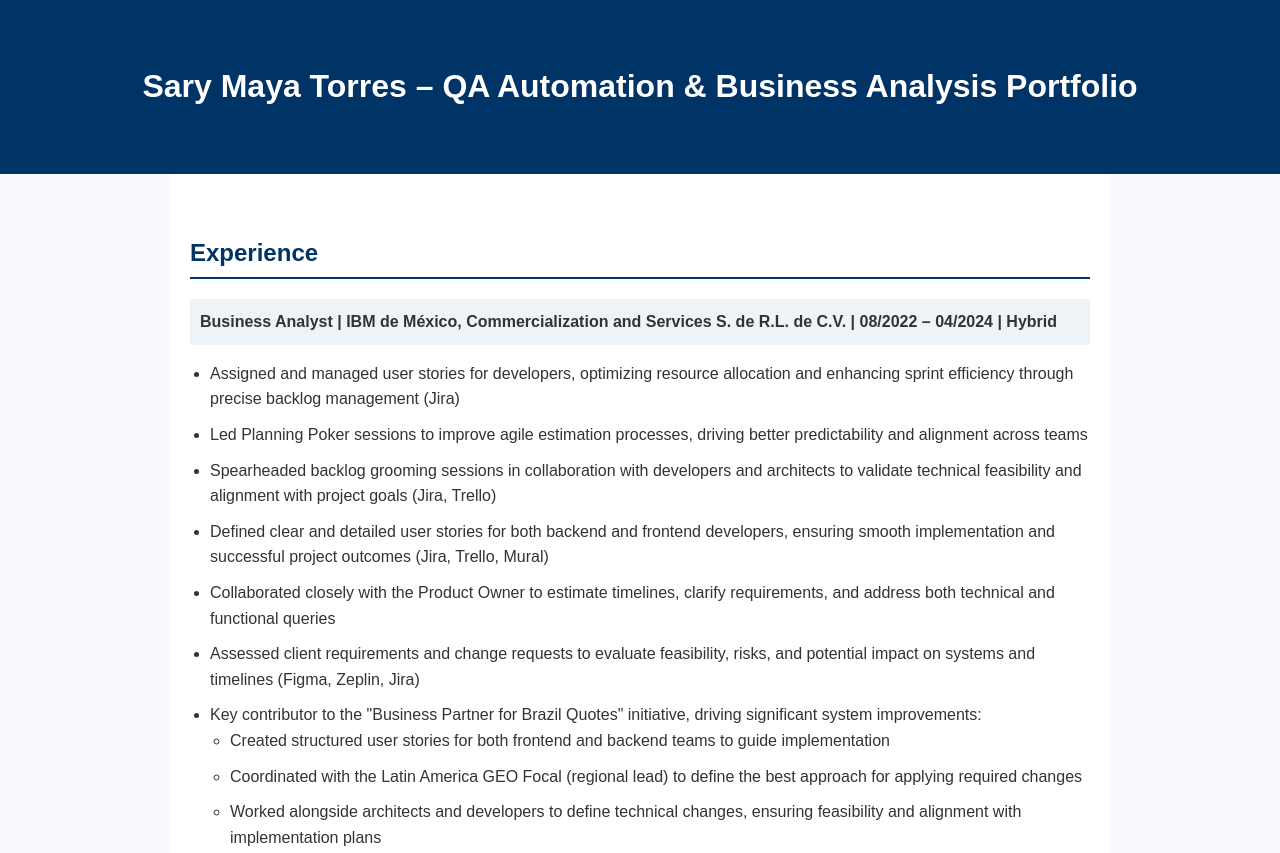
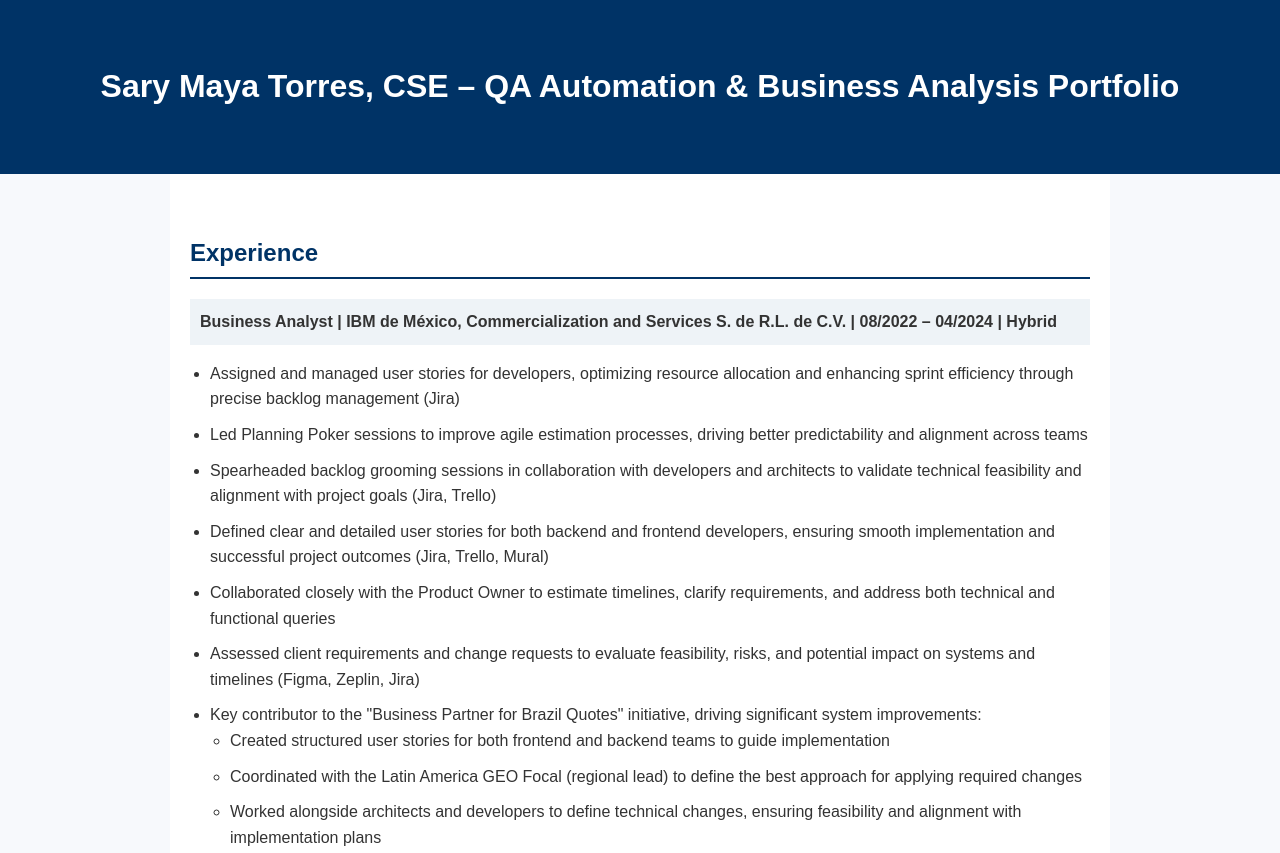
Before and after one commit to sarytorres0703/sarytorres.github.io, a plain HTML site: page index.html in a window 1280 px wide. Shown: the top 853 px of the page. Drawn offline with Linux system fonts and the light colour scheme.

Commit message:
Update title at index.html

```diff
--- a/index.html
+++ b/index.html
@@ -49,7 +49,7 @@
 </head>
 <body>
     <header>
-        <h1>Sary Maya Torres – QA Automation & Business Analysis Portfolio</h1>
+        <h1>Sary Maya Torres, CSE – QA Automation & Business Analysis Portfolio</h1>
     </header>
     <main>
         <section id="experience">
```
